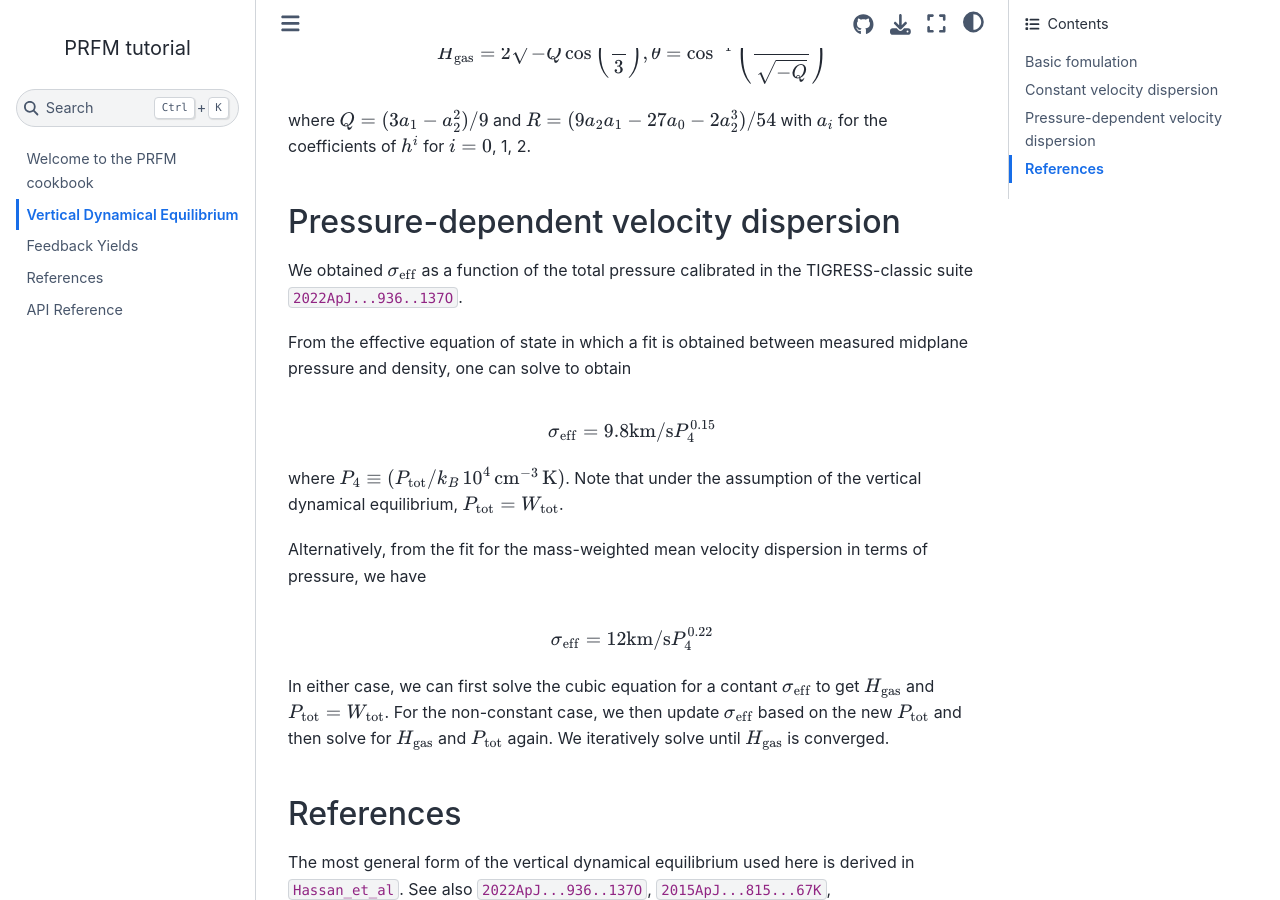
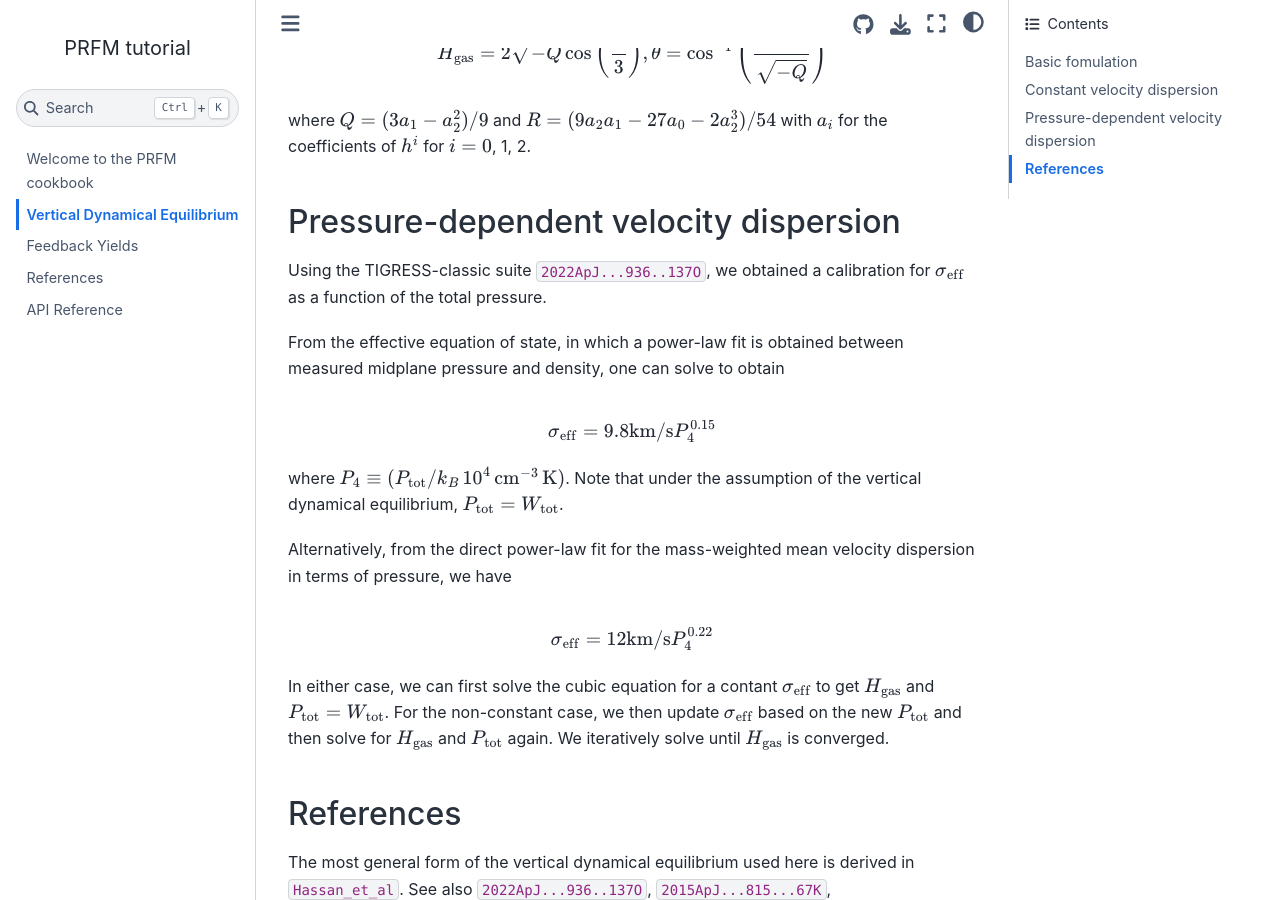
Before and after one commit to changgoo/PRFM, a Jupyter Book: the page built from book/vertical-de.md, in a window 1280 px wide and 900 px high, scrolled down 1334 px. Built offline with Jupyter Book 1.0.4 settings and Sphinx 7.4.7 and the Sphinx Book theme 1.1.4, drawn with Linux system fonts in a browser that asks for light colours; pages that are not in the unit, such as notebooks, are missing from menus; cross-references to code outside the pages are shown as plain code; some of the changed text lies outside the part shown.

Commit message:
Update vertical-de.md

```diff
--- a/book/vertical-de.md
+++ b/book/vertical-de.md
@@ -58,9 +58,9 @@ where
 $Q = (3a_1-a_2^2)/9$ and $R=(9a_2a_1-27a_0-2a_2^3)/54$ with $a_i$ for the coefficients of $h^i$ for $i=0$, 1, 2.
 
 ## Pressure-dependent velocity dispersion
-We obtained $\sigma_{\rm eff}$ as a function of the total pressure calibrated in the TIGRESS-classic suite {cite}`2022ApJ...936..137O`.
+Using the TIGRESS-classic suite {cite}`2022ApJ...936..137O`, we  obtained a calibration for $\sigma_{\rm eff}$ as a function of the total pressure.
 
-From the effective equation of state in which a fit is obtained between measured midplane pressure and density, one can solve to obtain
+From the effective equation of state, in which a power-law fit is obtained between measured midplane pressure and density, one can solve to obtain
 
 $$
 \sigma_{\rm eff} = 9.8{\rm km/s} P_4^{0.15}
@@ -69,7 +69,7 @@ $$
 where $P_4\equiv(P_{\rm tot}/k_B\,10^4{\rm\,cm^{-3}\,K})$. Note that under the assumption of the vertical dynamical equilibrium,
 $P_{\rm tot}=W_{\rm tot}$.
 
-Alternatively, from the fit for the mass-weighted mean velocity dispersion in terms of pressure, we have
+Alternatively, from the direct power-law fit for the mass-weighted mean velocity dispersion in terms of pressure, we have
 
 $$
 \sigma_{\rm eff} = 12{\rm km/s} P_4^{0.22}
```
Also changed, not shown: other parts of book/vertical-de.md (+1 -1 lines).
